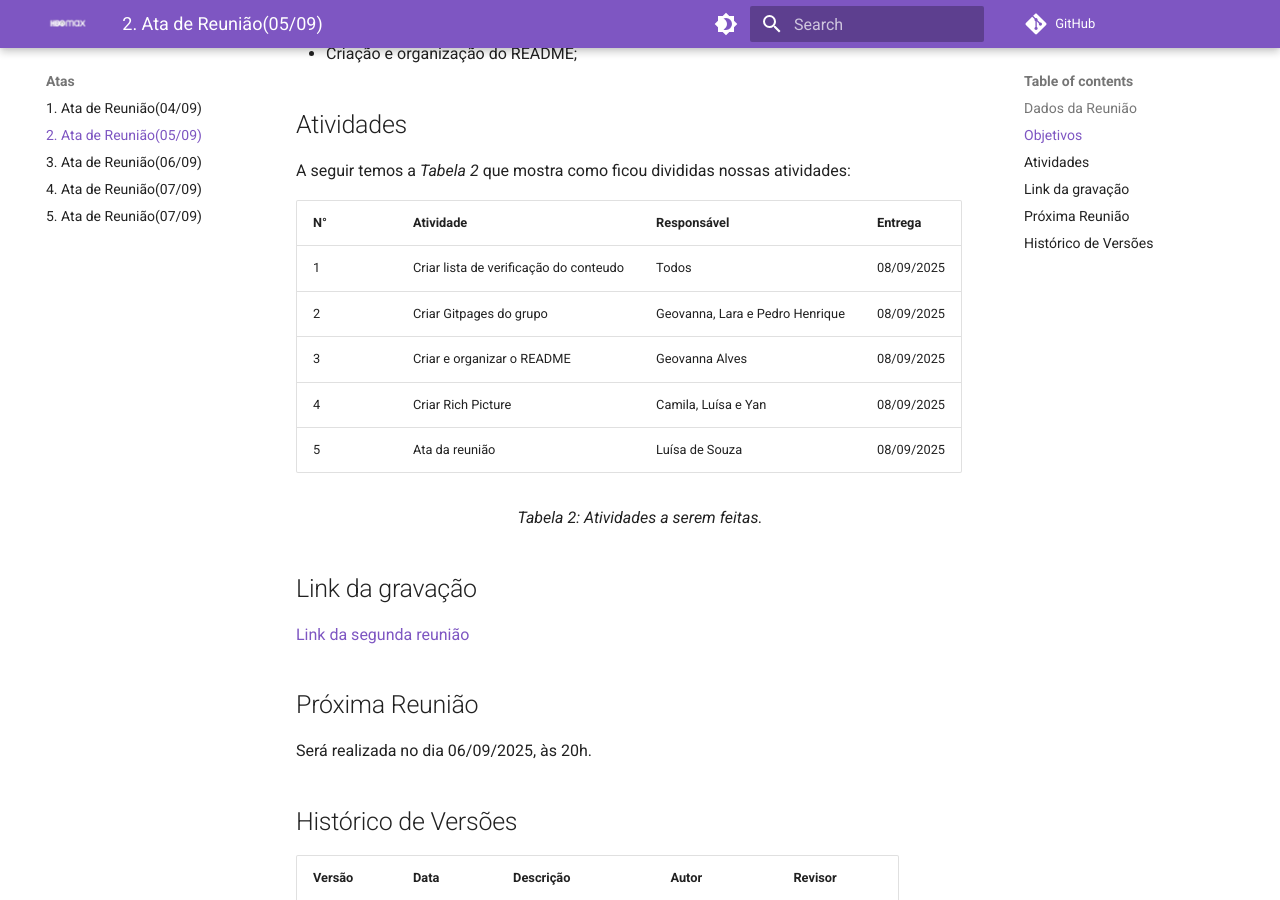
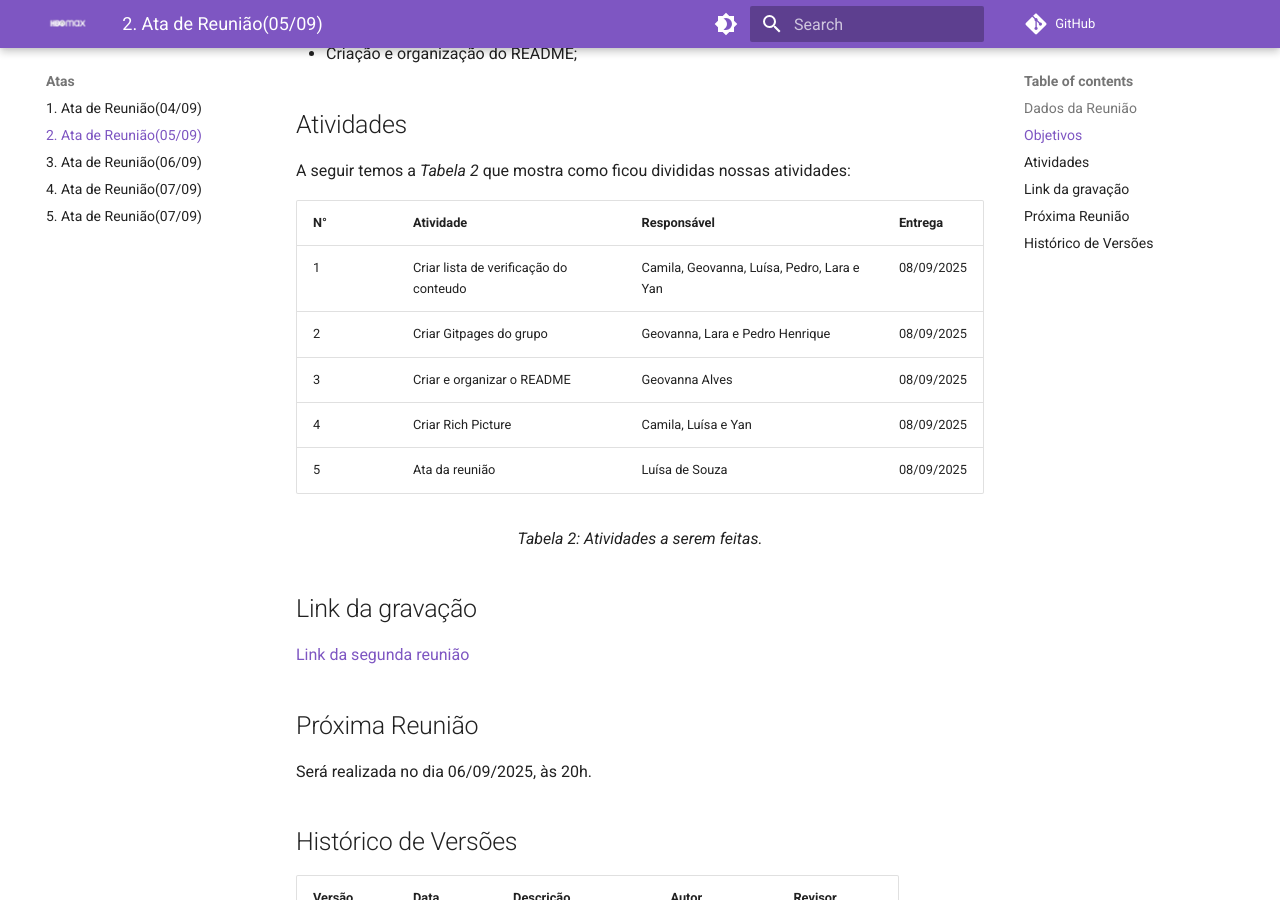
Before and after one commit to Requisitos-de-Software/2025.2-Grupo05, an MkDocs documentation site: the page built from docs/Atas/ata05-09.md, in a window 1280 px wide and 900 px high, scrolled down 627 px. Built offline with MkDocs 1.6.1 and Material for MkDocs 9.7.7, drawn with Linux system fonts in a browser that asks for light colours; comment, search, counter and statistics services are not loaded.

Commit message:
Update ata05-09.md

```diff
--- a/docs/Atas/ata05-09.md
+++ b/docs/Atas/ata05-09.md
@@ -22,7 +22,7 @@ A seguir temos a <i>Tabela 2</i> que mostra como ficou divididas nossas atividad
 
 | N°| Atividade | Responsável | Entrega |
 | ---- | ---- | ---- | ---- |
-| 1 | Criar lista de verificação do conteudo| Todos | 08/09/2025 |
+| 1 | Criar lista de verificação do conteudo|  Camila, Geovanna, Luísa, Pedro, Lara e Yan | 08/09/2025 |
 | 2 | Criar Gitpages do grupo | Geovanna, Lara e Pedro Henrique | 08/09/2025|
 | 3 | Criar e organizar o README | Geovanna Alves | 08/09/2025|
 | 4 | Criar Rich Picture | Camila, Luísa e Yan | 08/09/2025|
```
